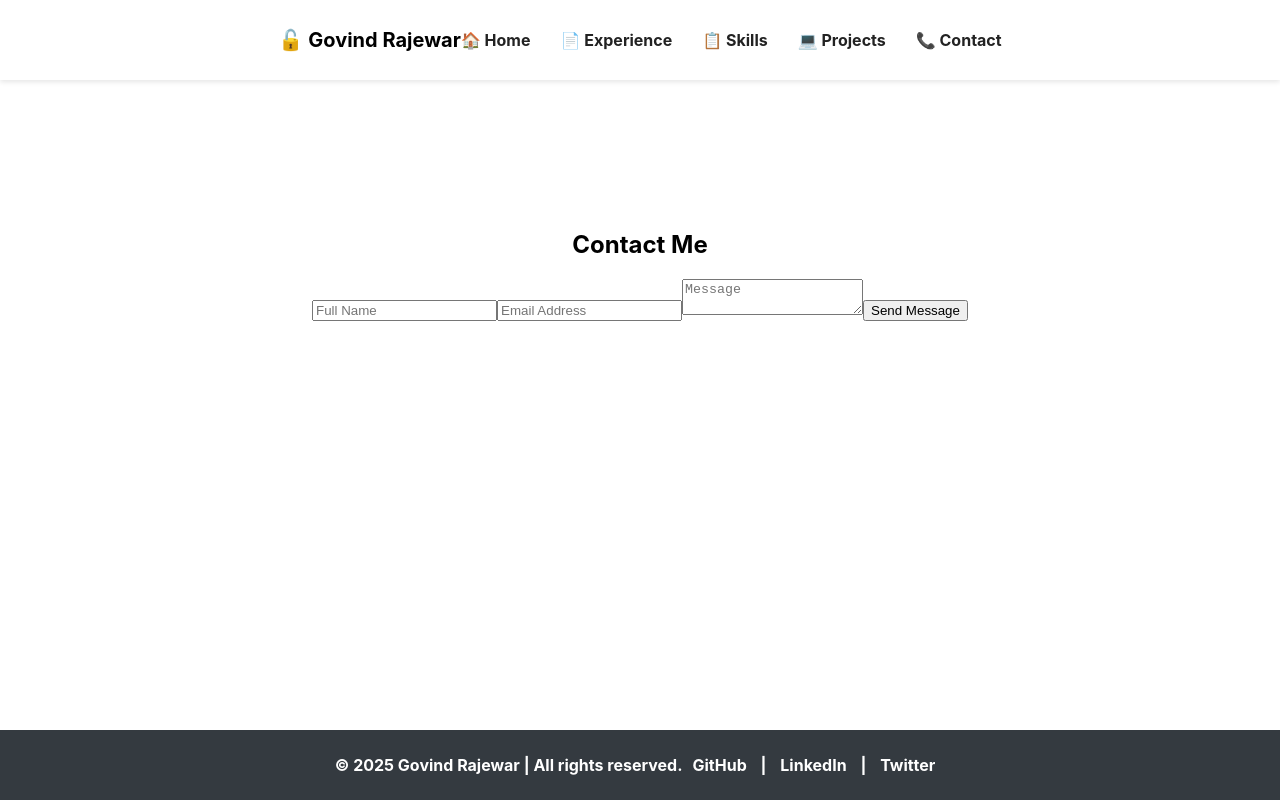
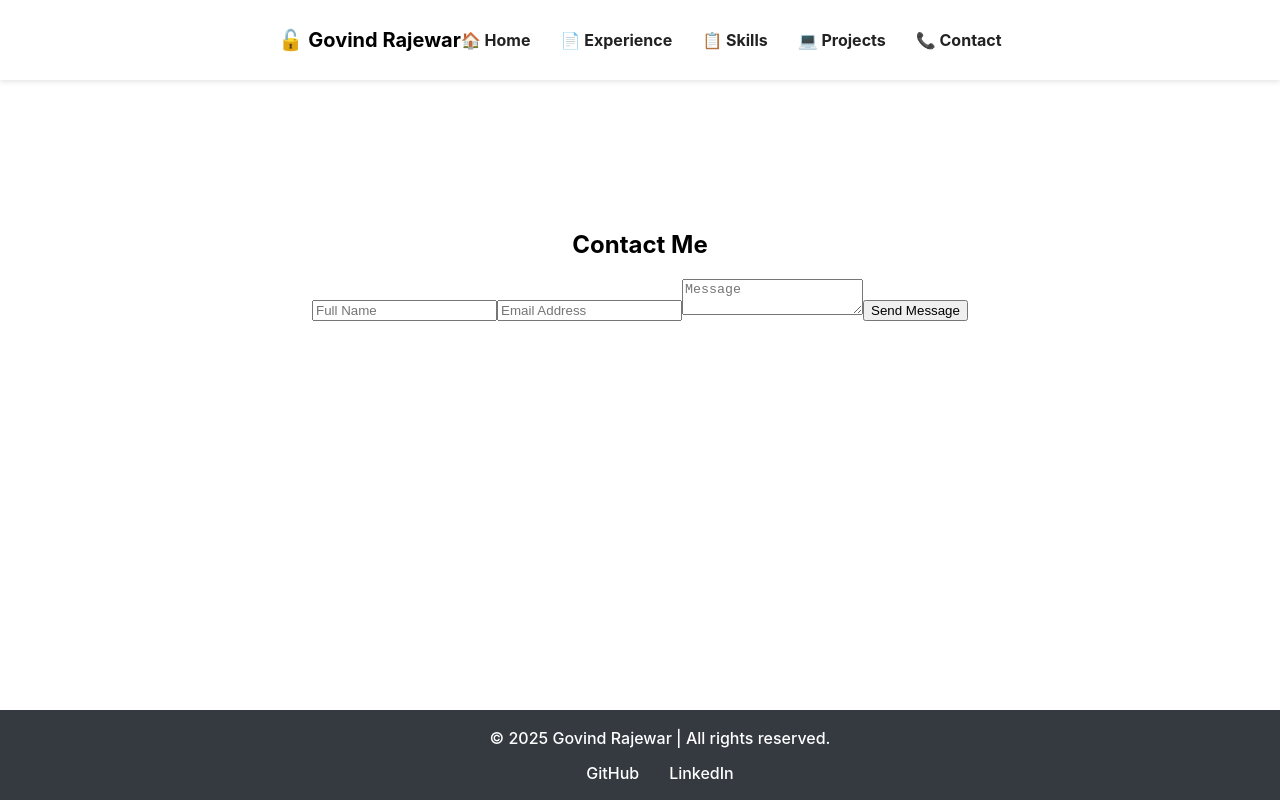
Before and after one commit to Govindrajewar/Govind-Rajewar, a React (Create React App) app: page /Govind-Rajewar/contact in a window 1280 px wide. Built offline with nearby package versions, Linux system fonts and the light colour scheme.

Commit message:
Fixed Footer alignment

```diff
--- a/src/components/Footer.jsx
+++ b/src/components/Footer.jsx
@@ -1,31 +1,15 @@
-import React from "react";
-import "../style/Footer.css"; // Import CSS file
+import "../style/Footer.css";
 
 function Footer() {
   return (
     <footer className="footer">
       <p>© 2025 Govind Rajewar | All rights reserved.</p>
       <div className="footer-links">
-        <a href="https://github.com/" target="_blank" rel="noopener noreferrer">
+        <a href="https://github.com/Govindrajewar" target="_blank" rel="noopener noreferrer">
           GitHub
-        </a>{" "}
-        |
-        <a
-          href="https://linkedin.com/"
-          target="_blank"
-          rel="noopener noreferrer"
-        >
-          {" "}
+        </a>
+        <a href="https://www.linkedin.com/in/govind-rajewar/" target="_blank" rel="noopener noreferrer">
           LinkedIn
-        </a>{" "}
-        |
-        <a
-          href="https://twitter.com/"
-          target="_blank"
-          rel="noopener noreferrer"
-        >
-          {" "}
-          Twitter
         </a>
       </div>
     </footer>
--- a/src/style/Footer.css
+++ b/src/style/Footer.css
@@ -1,32 +1,45 @@
 .footer {
-  background: #fff;
-  color: #FFF;
-  padding-bottom: 15px;
+  width: 100%;
+  background: #343a40;
+  color: #fff;
   text-align: center;
-  width: 100%;
-  position: absolute;
+  padding: 20px;
+  position: relative;
   bottom: 0;
-  left: 0;
-  font-weight: bold;
-  margin-top: auto;
+  font-weight: 500;
+  display: flex;
+  flex-direction: column;
+  align-items: center;
+  gap: 15px; /* proper spacing between <p> and links */
+}
+
+.footer p {
+  margin: 0;
+  font-size: 16px;
+}
+
+.footer-links {
+  display: flex;
+  justify-content: center;
+  gap: 30px;
+  flex-wrap: wrap;
 }
 
 .footer-links a {
-  color: #FFF;
+  color: #fff;
   text-decoration: none;
-  margin: 0 10px;
+  font-size: 16px;
+  transition: color 0.3s ease;
 }
 
 .footer-links a:hover {
-  color: #FFF;
+  color: #ffa500;
 }
 
-.footer {
-  width: 100%;
-  background: #343a40;
-  color: white;
-  text-align: center;
-  padding: 10px 0;
-  position: relative;
-  bottom: 0;
+@media (max-width: 768px) {
+
+.footer-links a:hover {
+  color: #ffa500;
 }
+
+}
```
